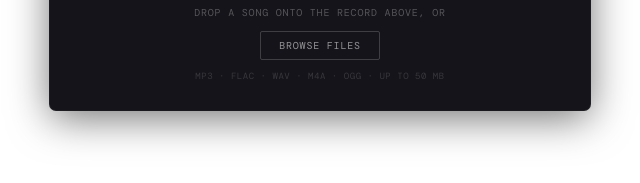
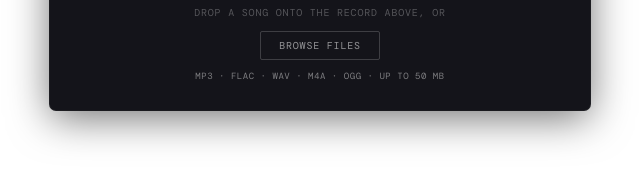
Before and after one commit to santai-artifacts/recovered-untitled-project-5-683, a website: page public/index.html in a window 1280 px wide. Both pictures are taken after a click on the button "UPLOAD FILE". Shown: the part 633-816 px from the top of the page, 320-960 px from the left. Drawn offline with nearby package versions, Linux system fonts and the light colour scheme; a web font is replaced by a local one.

Commit message:
Agent changes (background)
Santai-Kind: autosave
Santai-Author: jeremy.saputo
Santai-Changes: +0 ~1 -0

```diff
--- a/public/index.html
+++ b/public/index.html
@@ -104,7 +104,7 @@
     .vinyl-upload-text { font-family: 'DM Mono', monospace; font-size: 10px; letter-spacing: 0.08em; text-transform: uppercase; color: rgba(255,255,255,0.28); margin-bottom: 12px; }
     .vinyl-browse-btn { background: none; border: 1px solid rgba(255,255,255,0.18); color: rgba(255,255,255,0.55); font-family: 'DM Mono', monospace; font-size: 10px; letter-spacing: 0.08em; text-transform: uppercase; padding: 7px 18px; border-radius: 2px; cursor: pointer; transition: all 0.15s; }
     .vinyl-browse-btn:hover { border-color: rgba(255,255,255,0.35); color: rgba(255,255,255,0.8); }
-    .vinyl-formats { font-family: 'DM Mono', monospace; font-size: 9px; letter-spacing: 0.06em; text-transform: uppercase; color: rgba(255,255,255,0.15); margin-top: 10px; }
+    .vinyl-formats { font-family: 'DM Mono', monospace; font-size: 9px; letter-spacing: 0.06em; text-transform: uppercase; color: rgba(255,255,255,0.45); margin-top: 10px; }
 
 
     /* ═══════════════════════════════════════
```
